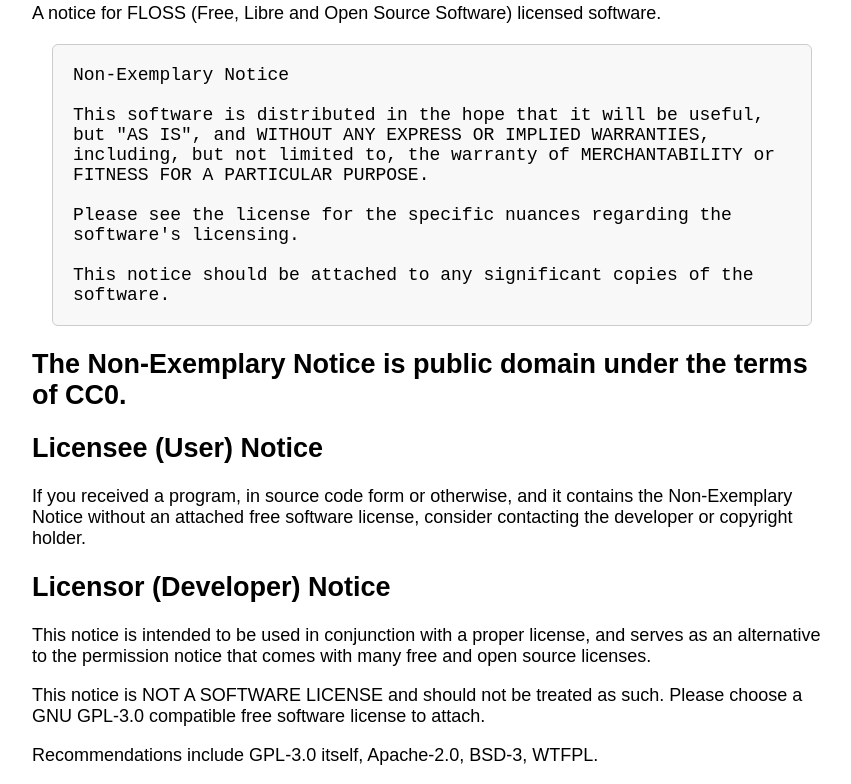
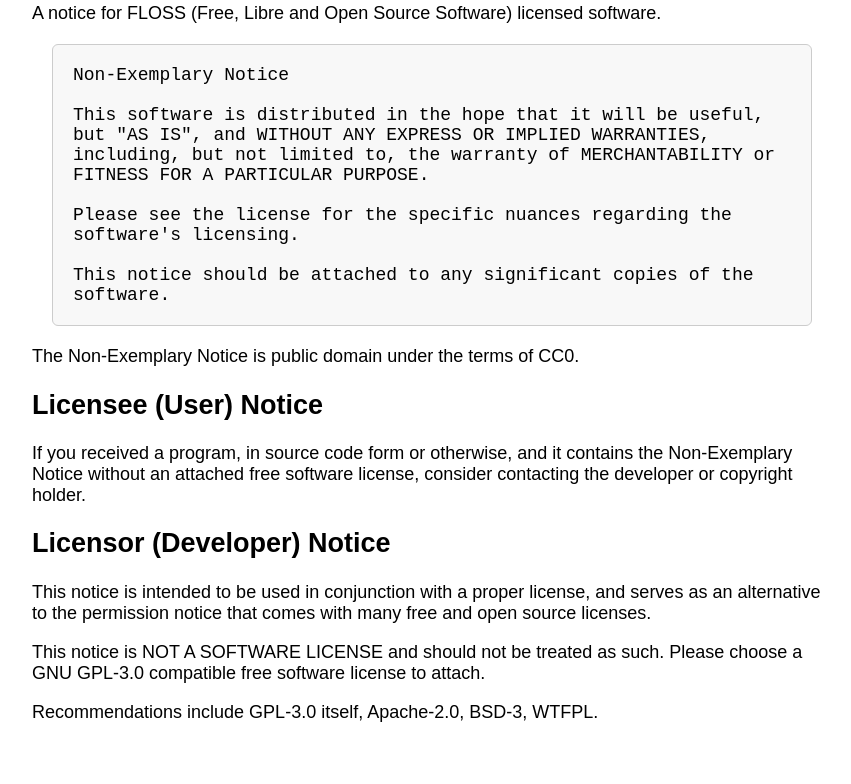
Before and after one commit to That1M8Head/non-exemplary-notice, a plain HTML site: page index.html in a window 1280 px wide. Shown: the part 87-871 px from the top of the page, without its empty margins (208-1059 px from the left). After the commit the page ends 828 px from the top, so only its background shows below. Drawn offline with Linux system fonts and the light colour scheme.

Commit message:
Update index.html

```diff
--- a/index.html
+++ b/index.html
@@ -49,7 +49,7 @@
         This notice should be attached to any significant copies of the software.<br>
     </code>
 
-    <h2>The Non-Exemplary Notice is public domain under the terms of CC0.</h2>
+    <p>The Non-Exemplary Notice is public domain under the terms of CC0.</p>
 
     <h2>Licensee (User) Notice</h2>
 
```
